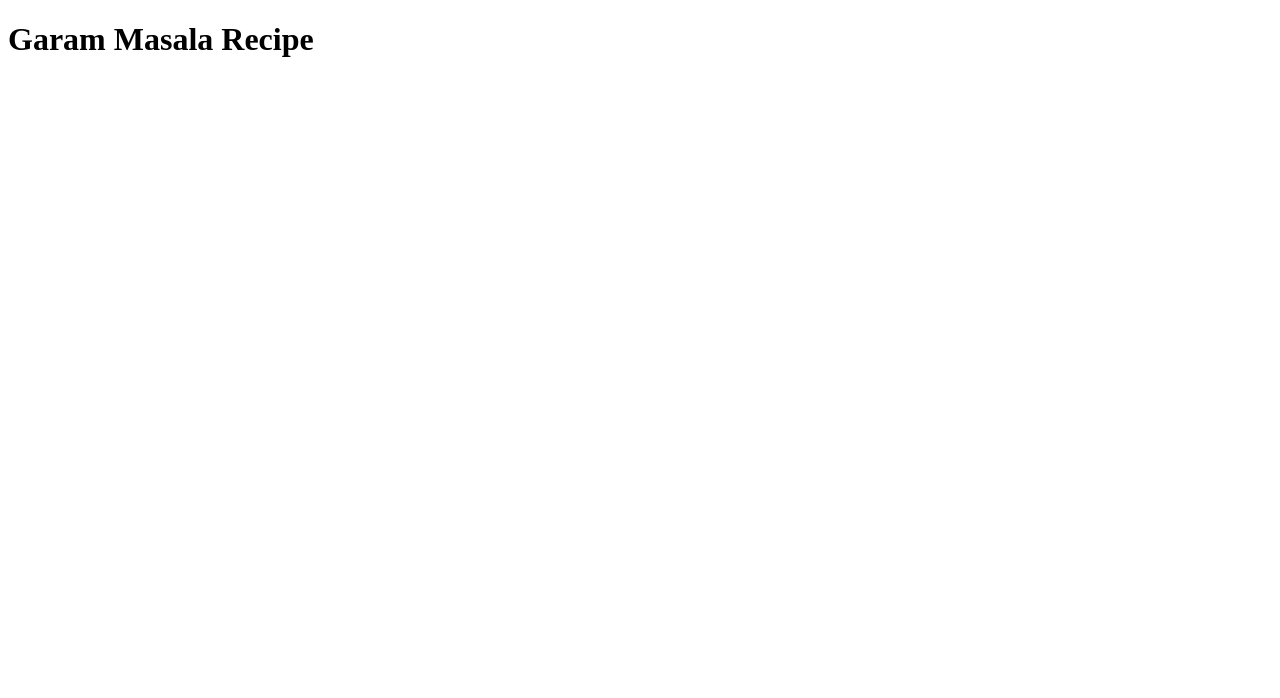
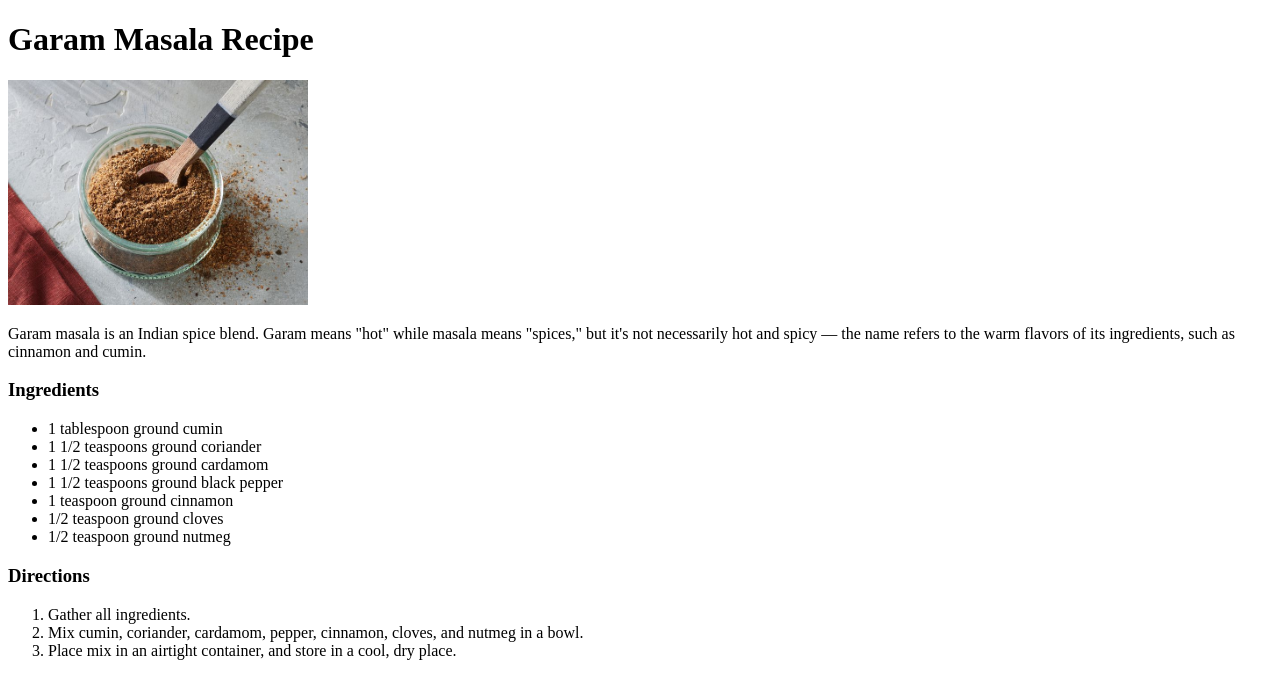
Before and after one commit to SoroCodes/odin-recipes, a plain HTML site: page recipes/masala.html in a window 1280 px wide. Drawn offline with Linux system fonts and the light colour scheme.

Commit message:
Add description, ingredients, and directions

```diff
--- a/recipes/masala.html
+++ b/recipes/masala.html
@@ -7,5 +7,27 @@
 </head>
 <body>
     <h1>Garam Masala Recipe</h1>
+
+    <img src="../images/masala.jpg" width="300" alt="Jar of Garam Masala"/>
+
+    <p>Garam masala is an Indian spice blend. Garam means "hot" while masala means "spices," but it's not necessarily hot and spicy — the name refers to the warm flavors of its ingredients, such as cinnamon and cumin.</p>
+
+    <h3>Ingredients</h3>
+    <ul>
+        <li>1 tablespoon ground cumin</li>
+        <li>1 1/2 teaspoons ground coriander</li>
+        <li>1 1/2 teaspoons ground cardamom</li>
+        <li>1 1/2 teaspoons ground black pepper</li>
+        <li>1 teaspoon ground cinnamon</li>
+        <li>1/2 teaspoon ground cloves</li>
+        <li>1/2 teaspoon ground nutmeg</li>
+    </ul>
+
+    <h3>Directions</h3>
+    <ol>
+        <li>Gather all ingredients. </li>
+        <li>Mix cumin, coriander, cardamom, pepper, cinnamon, cloves, and nutmeg in a bowl.</li>
+        <li>Place mix in an airtight container, and store in a cool, dry place.</li>
+    </ol>
 </body>
 </html>
```
